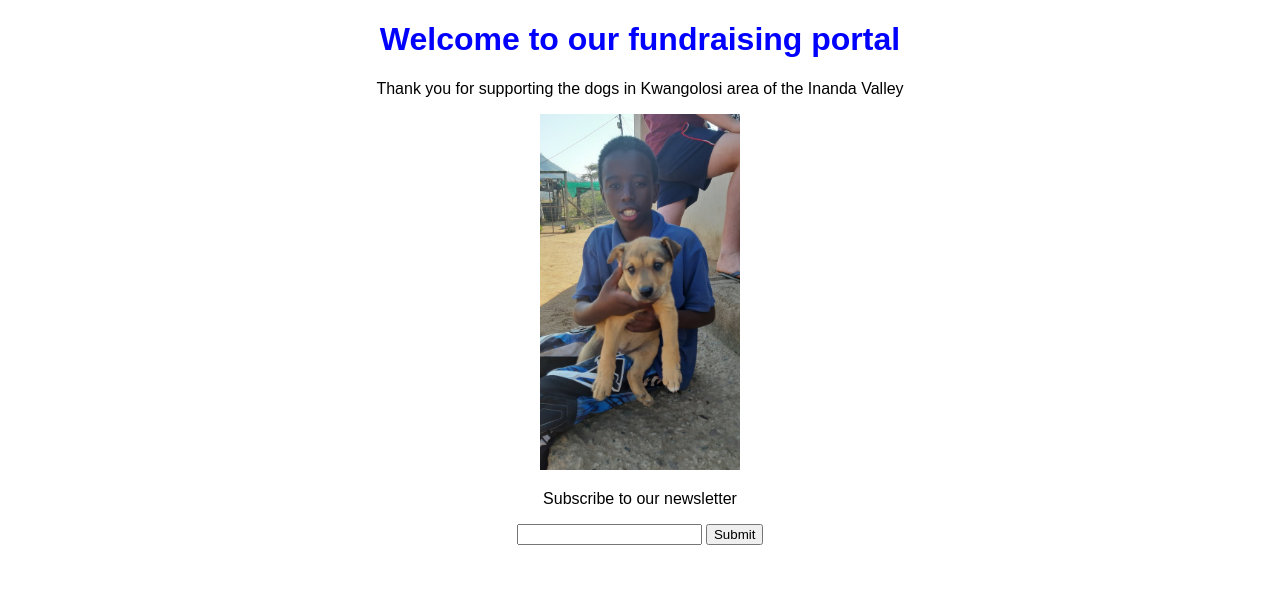
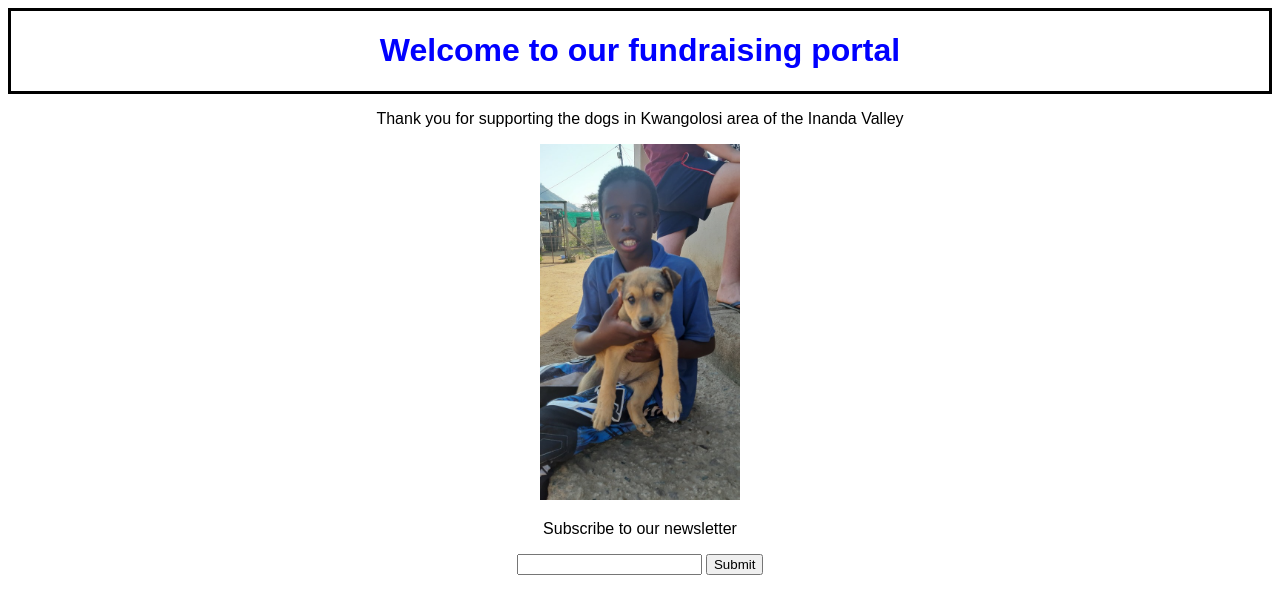
Before and after one commit to BiancaBlom/Friends-of-KZN-Valley-Dogs, a plain HTML site: page index.html in a window 1280 px wide. Drawn offline with Linux system fonts and the light colour scheme.

Commit message:
Update index.html

```diff
--- a/index.html
+++ b/index.html
@@ -6,7 +6,7 @@
     </head>
 
     <body>
-        <div class="bodybox">
+        <div id="bodybox">
         <h1> Welcome to our fundraising portal </h1>
         </div>
         <p> Thank you for supporting the dogs in Kwangolosi area of the Inanda Valley </p>
```
